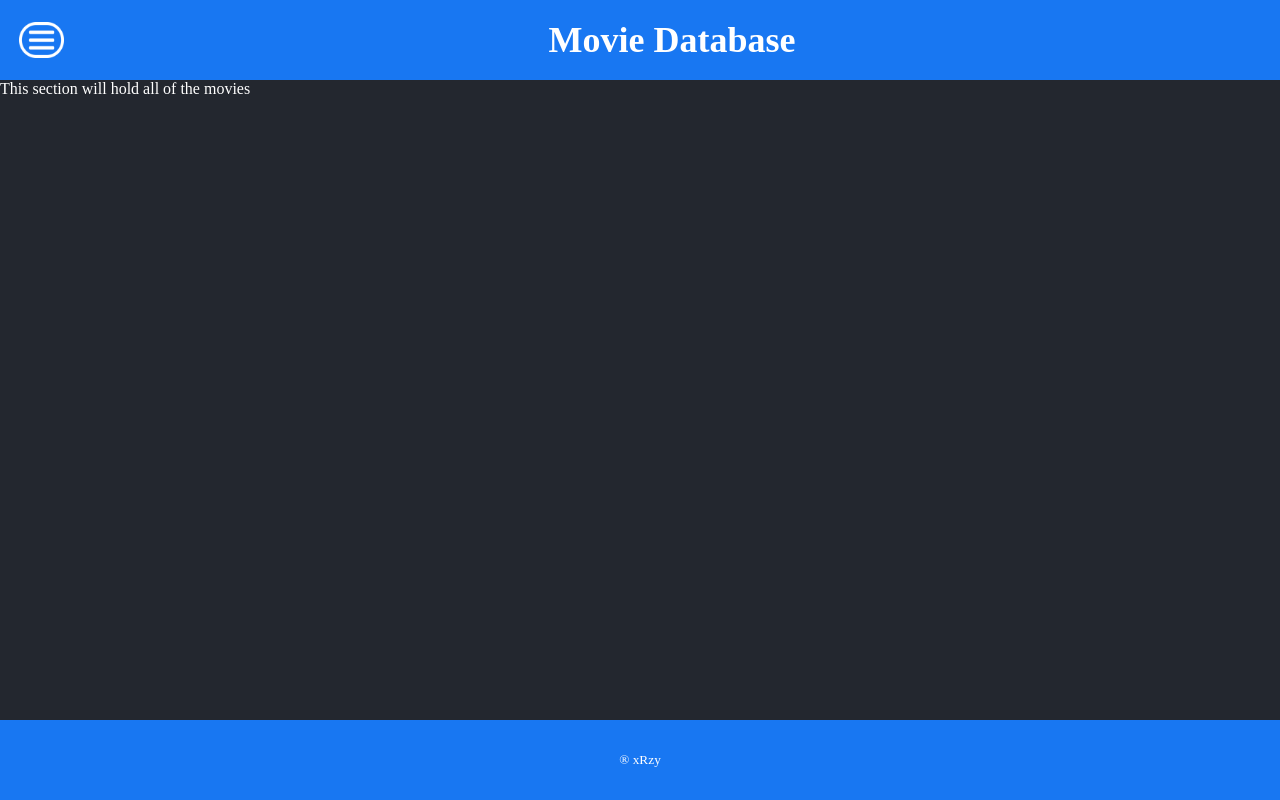
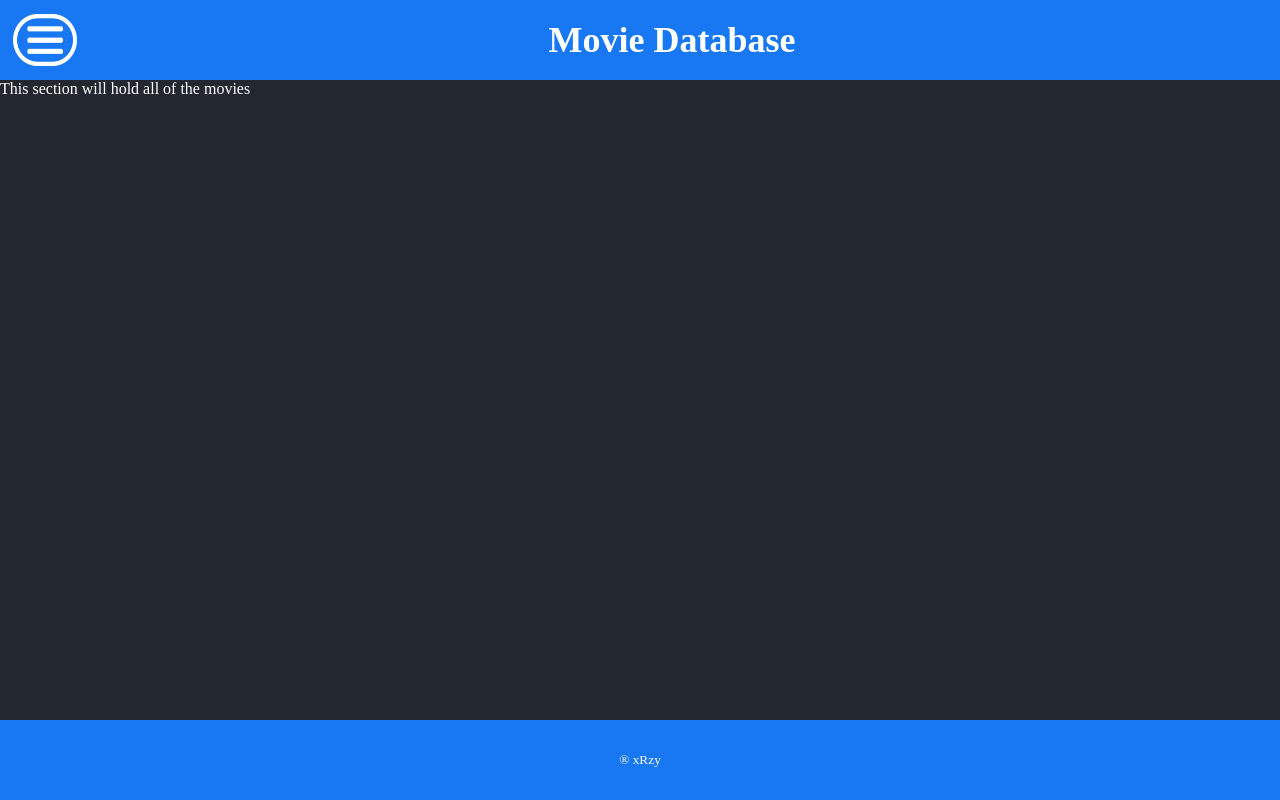
Before and after one commit to jamespatterson-feswe/movie-database, a React (Create React App) app: page / in a window 1280 px wide. In both pictures the pointer is over the picture 41 px from the left and 40 px from the top of the page. Built offline with nearby package versions, Linux system fonts and the light colour scheme.

Commit message:
add: hover styles to btn for interactivity

```diff
--- a/src/components/header-footer/header-footer.scss
+++ b/src/components/header-footer/header-footer.scss
@@ -34,5 +34,15 @@
         filter: invert(99%) sepia(6%) saturate(542%) hue-rotate(76deg) brightness(117%) contrast(100%);
         margin-left: 1.5vw;
         width: 3.5vw;
+
+        &:hover {
+            margin-left: 1vw;
+            width: 5vw;
+        }
+
+        &:active {
+            margin-left: 1.5vw;
+            width: 3.5vw;
+        }
     }
 }
```
